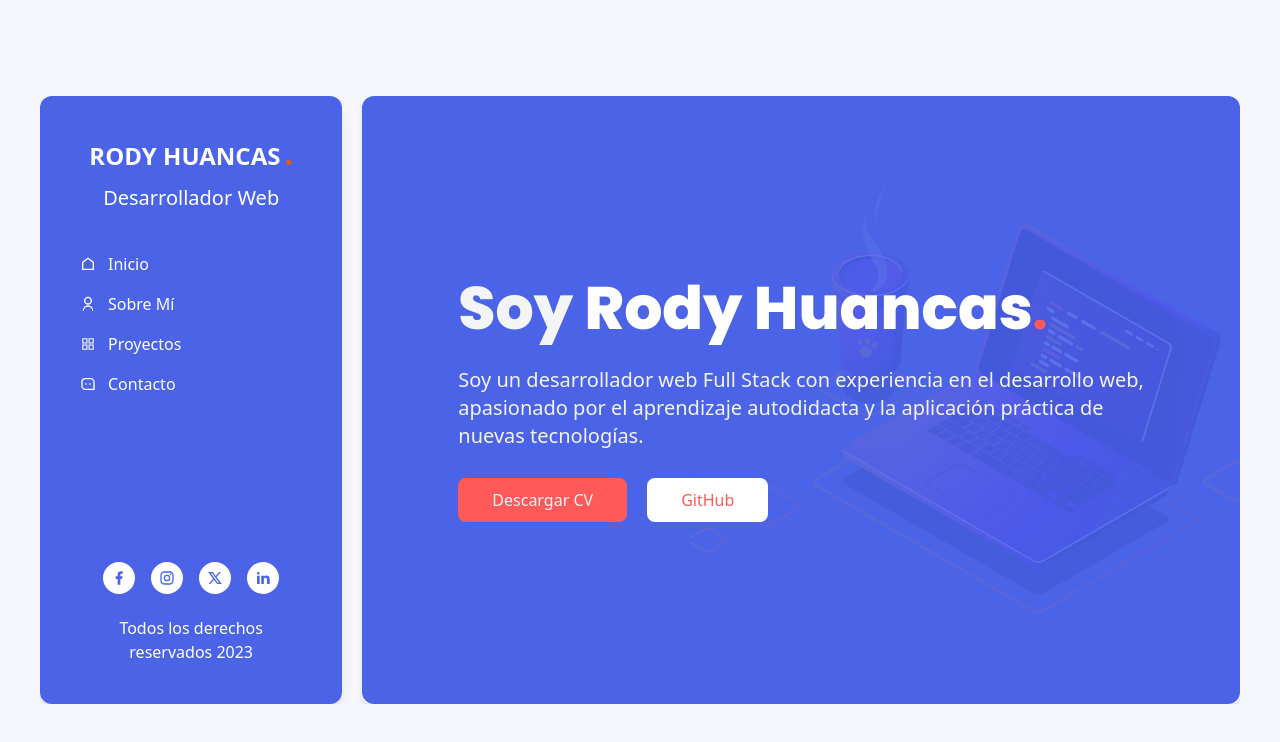
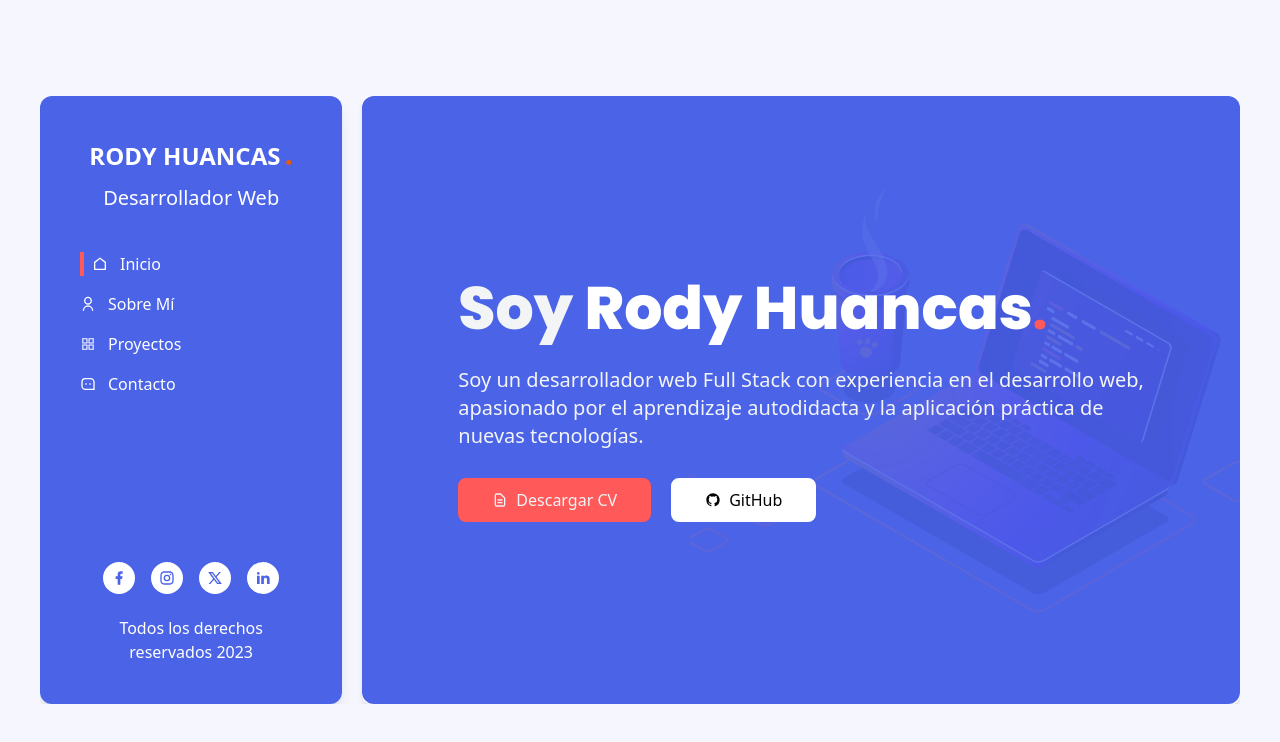
Before and after one commit to rody-huancas/portfolio-personal, a React (Vite) app: page / in a window 1280 px wide. Shown: the top 742 px of the page. Built offline with nearby package versions, Linux system fonts and the light colour scheme.

Commit message:
Update: sidebar

```diff
--- a/src/components/layout/Header.tsx
+++ b/src/components/layout/Header.tsx
@@ -1,4 +1,4 @@
-import { Link } from "react-router-dom";
+import { useLocation, NavLink } from "react-router-dom";
 // Componentes
 import { Footer } from "./Footer";
 // Iconos
@@ -6,6 +6,7 @@ import { RiHomeLine, RiUserLine, RiMessage3Line } from "react-icons/ri";
 import { AiOutlineAppstore } from "react-icons/ai";
 
 export const Header = () => {
+  const location = useLocation();
   return (
     <>
       <header className="w-96 bg__container rounded-xl p-10 shadow-lg text-white flex flex-col justify-between">
@@ -21,21 +22,39 @@ export const Header = () => {
           {/* Menú */}
           <nav className="my-10">
             <ul className="flex flex-col gap-4 font-medium">
-              <li className="flex items-center gap-3">
+              <li
+                className={`flex items-center gap-3 ${
+                  location.pathname === "/" ? "item__menu-active" : ""
+                }`}
+              >
                 <RiHomeLine />
-                <Link to="/">Inicio</Link>
+                <NavLink to="/" className="transition-all duration-500">
+                  Inicio
+                </NavLink>
               </li>
-              <li className="flex items-center gap-3">
+              <li
+                className={`flex items-center gap-3 ${
+                  location.pathname === "/about" ? "item__menu-active" : ""
+                }`}
+              >
                 <RiUserLine />
-                <Link to="/about">Sobre Mí</Link>
+                <NavLink to="/about">Sobre Mí</NavLink>
               </li>
-              <li className="flex items-center gap-3">
+              <li
+                className={`flex items-center gap-3 ${
+                  location.pathname === "/projects" ? "item__menu-active" : ""
+                }`}
+              >
                 <AiOutlineAppstore />
-                <Link to="/projects">Proyectos</Link>
+                <NavLink to="/projects">Proyectos</NavLink>
               </li>
-              <li className="flex items-center gap-3">
+              <li
+                className={`flex items-center gap-3 ${
+                  location.pathname === "/contact" ? "item__menu-active" : ""
+                }`}
+              >
                 <RiMessage3Line />
-                <Link to="/contact">Contacto</Link>
+                <NavLink to="/contact">Contacto</NavLink>
               </li>
             </ul>
           </nav>
--- a/src/styles/_general.scss
+++ b/src/styles/_general.scss
@@ -29,14 +29,14 @@
   &:hover {
     border-color: white;
     background-color: white;
-    color: $color_orange;
+    color: black;
   }
 }
 
 .button__github {
   border: 2px solid white;
   background-color: white;
-  color: $color_orange;
+  color: black;
   transition: all 0.5s ease;
   &:hover {
     border-color: $color_orange;
@@ -57,3 +57,9 @@
   opacity: 0.1;
   transform: translateY(-50%);
 }
+
+.item__menu-active {
+  border-left: 0.3rem solid $color_orange;
+  padding-left: 0.5rem;
+  transition: border-left 0.3s ease, padding-left 0.3s ease-in-out;
+}
--- a/src/views/HomePage.tsx
+++ b/src/views/HomePage.tsx
@@ -1,3 +1,7 @@
+//iconos
+import { HiOutlineDocumentText } from "react-icons/hi";
+import { RiGithubFill } from "react-icons/ri";
+
 export const HomePage = () => {
   return (
     <>
@@ -15,13 +19,15 @@ export const HomePage = () => {
           </p>
 
           <div className="flex items-center gap-5">
-            <button className="px-8 py-2 rounded-lg button__cv font-medium cursor-pointer">
+            <button className="px-8 py-2 rounded-lg button__cv font-medium cursor-pointer flex items-center gap-2">
+              <HiOutlineDocumentText />
               Descargar CV
             </button>
             <a
               href=""
-              className="px-8 py-2 rounded-lg button__github font-medium cursor-pointer"
+              className="px-8 py-2 rounded-lg button__github font-medium cursor-pointer flex items-center gap-2"
             >
+              <RiGithubFill />
               GitHub
             </a>
           </div>
```
